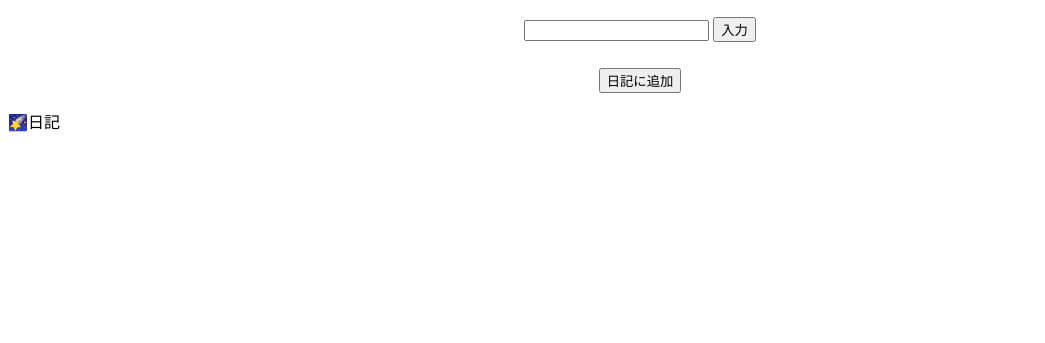
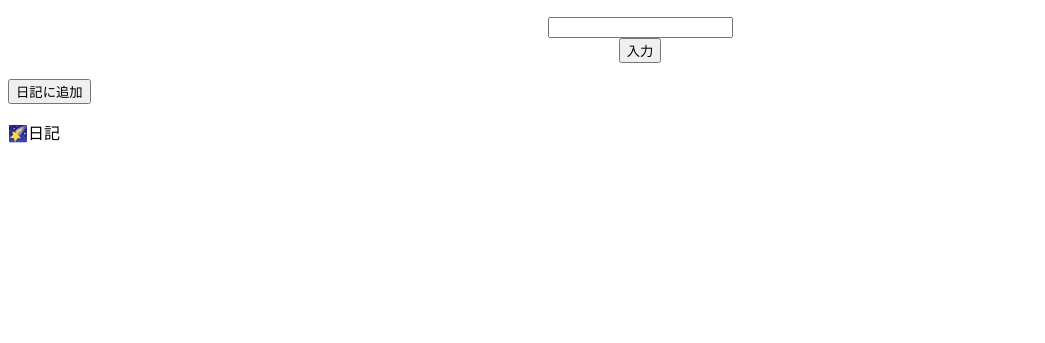
Before and after one commit to KyokaIshihara/KyokaIshihara.fnd30, a plain HTML site: page index.html in a window 1280 px wide. Shown: the part 457-800 px from the top of the page, without its empty margins (0-1045 px from the left). Drawn offline with Linux system fonts and the light colour scheme.

Commit message:
Update index.html

```diff
--- a/index.html
+++ b/index.html
@@ -15,15 +15,15 @@
 
 	<form class = "form">
 		<form id="form1" action="#">
-			<input type="text" id="input-message">
+			<input type="text" class="txt2" id="input-message"><br>
 			<input type="button" onclick="showMessage()" value="入力">
 
 		</form>
 	</form>
 
 	<p id = "output-message"></p>
-	<form class = "form"><button id="add">日記に追加</button></form>
-	<p id = "hoshi">🌠日記</p>
+	<input type = "button" id="add" value="日記に追加">
+	<p class="text__bound">🌠日記</p>
 	<div></div>
 
 <script type="text/javascript" src="script.js"></script>
```
